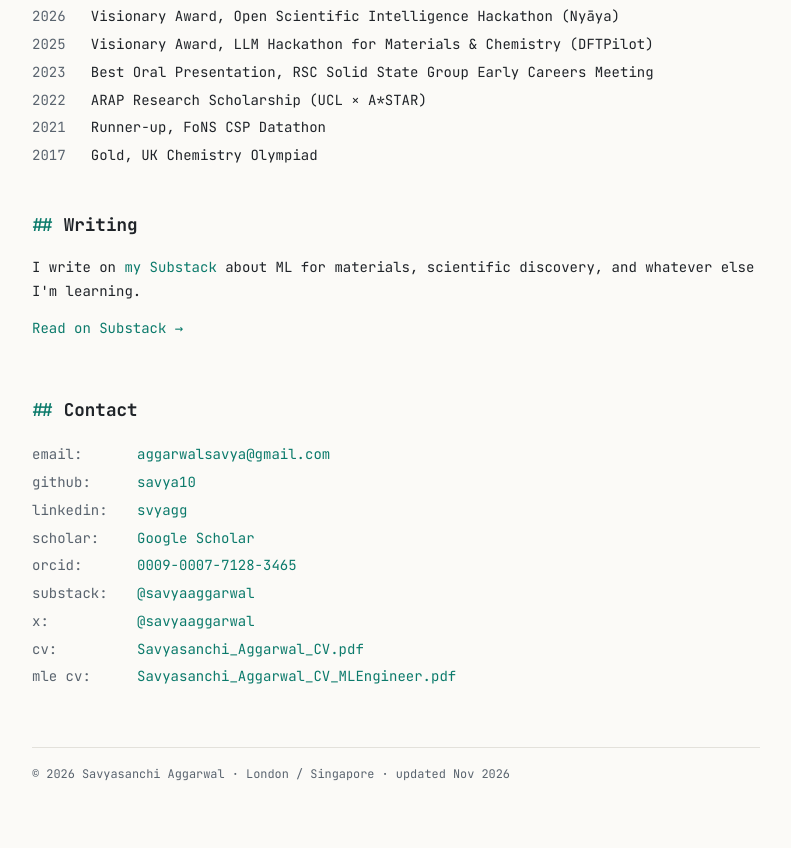
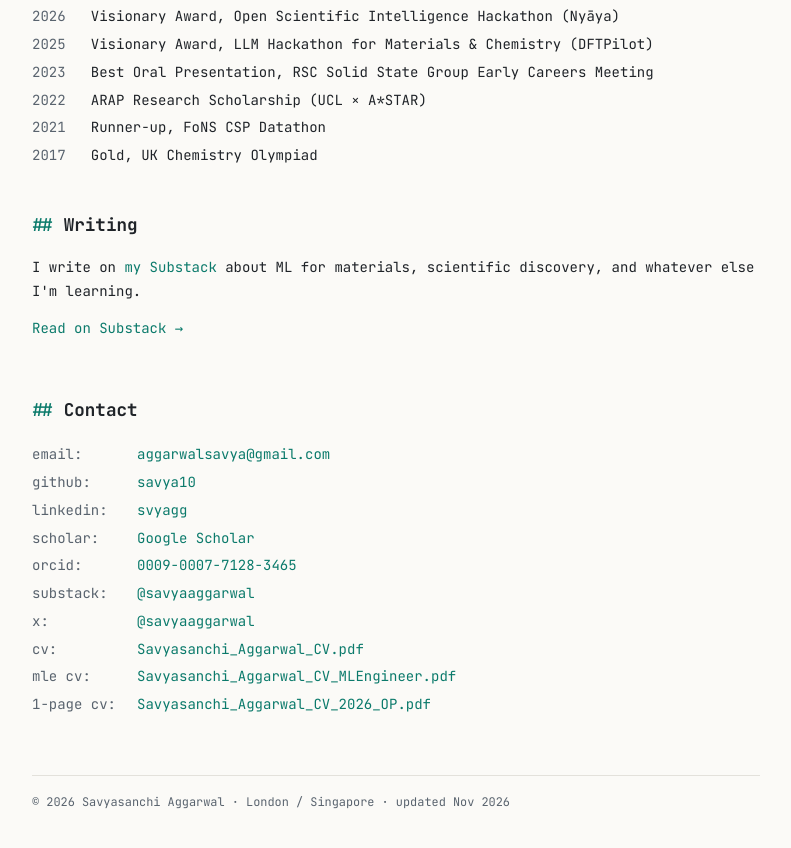
Before and after one commit to savya10/savya10.github.io, a plain HTML site: page index.html in a window 1280 px wide. Shown: the part 4480-5328 px from the top of the page, without its empty margins (244-1035 px from the left). Drawn offline with Linux system fonts and the light colour scheme.

Commit message:
Add one-page CV download to Contact list
Co-Authored-By: Claude Opus 5.5 <noreply@anthropic.com>

```diff
--- a/index.html
+++ b/index.html
@@ -271,6 +271,7 @@
         <li><span>x</span><a href="https://x.com/savyaaggarwal">@savyaaggarwal</a></li>
         <li><span>cv</span><a href="assets/Savyasanchi_Aggarwal_CV.pdf">Savyasanchi_Aggarwal_CV.pdf</a></li>
         <li><span>mle cv</span><a href="assets/Savyasanchi_Aggarwal_CV_MLEngineer.pdf">Savyasanchi_Aggarwal_CV_MLEngineer.pdf</a></li>
+        <li><span>1-page cv</span><a href="assets/Savyasanchi_Aggarwal_CV_2026_OP.pdf">Savyasanchi_Aggarwal_CV_2026_OP.pdf</a></li>
       </ul>
     </section>
   </main>
```
Also changed, not shown: 1 other file.
